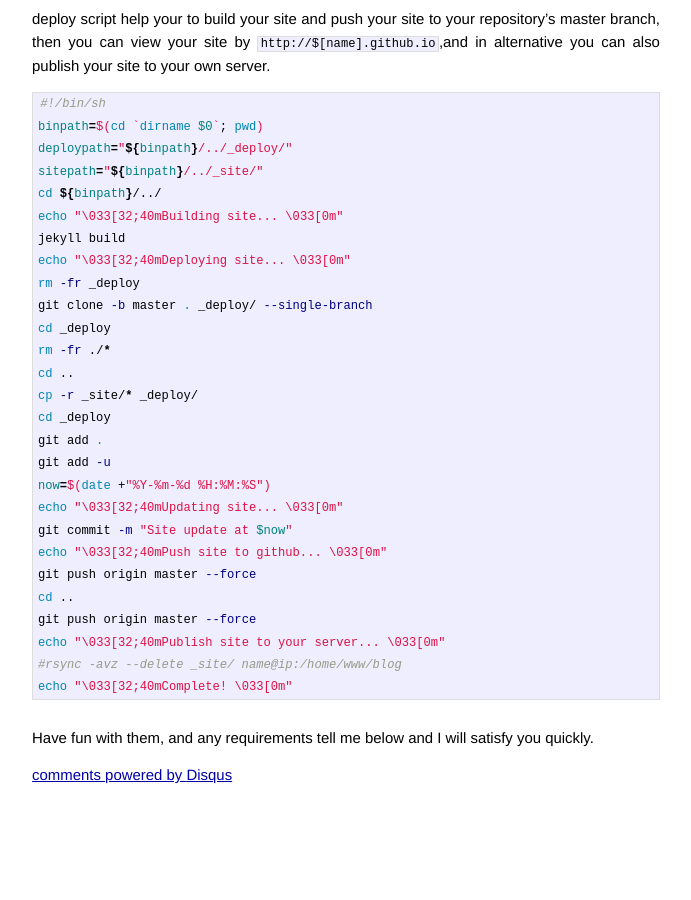
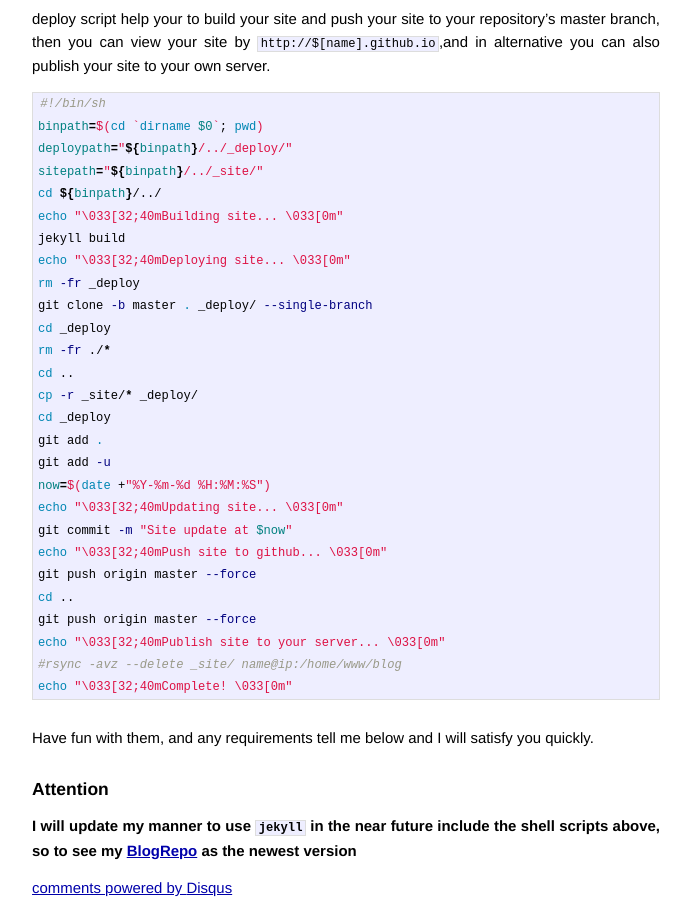
Before and after one commit to baijian/baijian.github.io, a Jekyll site: the page built from _posts/2014-03-08-build-your-site-with-jekyll.markdown, in a window 1280 px wide and 900 px high, scrolled down 1934 px. Shown: the whole window, without its empty margins (294-985 px from the left). Built offline with Jekyll 4.4.1, drawn with Linux system fonts in a browser that asks for light colours; Markdown is read by kramdown in place of the engine named in the settings; comment, search, counter and statistics services are not loaded; before the commit the page ends 2721 px from its top, so only the background shows below that.

Commit message:
add attention for old post

```diff
--- a/_posts/2014-03-08-build-your-site-with-jekyll.markdown
+++ b/_posts/2014-03-08-build-your-site-with-jekyll.markdown
@@ -125,3 +125,8 @@ echo "\033[32;40mComplete! \033[0m"
 {% endhighlight %}
 
 Have fun with them, and any requirements tell me below and I will satisfy you quickly.
+
+### Attention
+
+**I will update my manner to use `jekyll` in the near future
+include the shell scripts above, so to see my [BlogRepo](https://github.com/baijian/baijian.github.io/tree/source) as the newest version**
```
